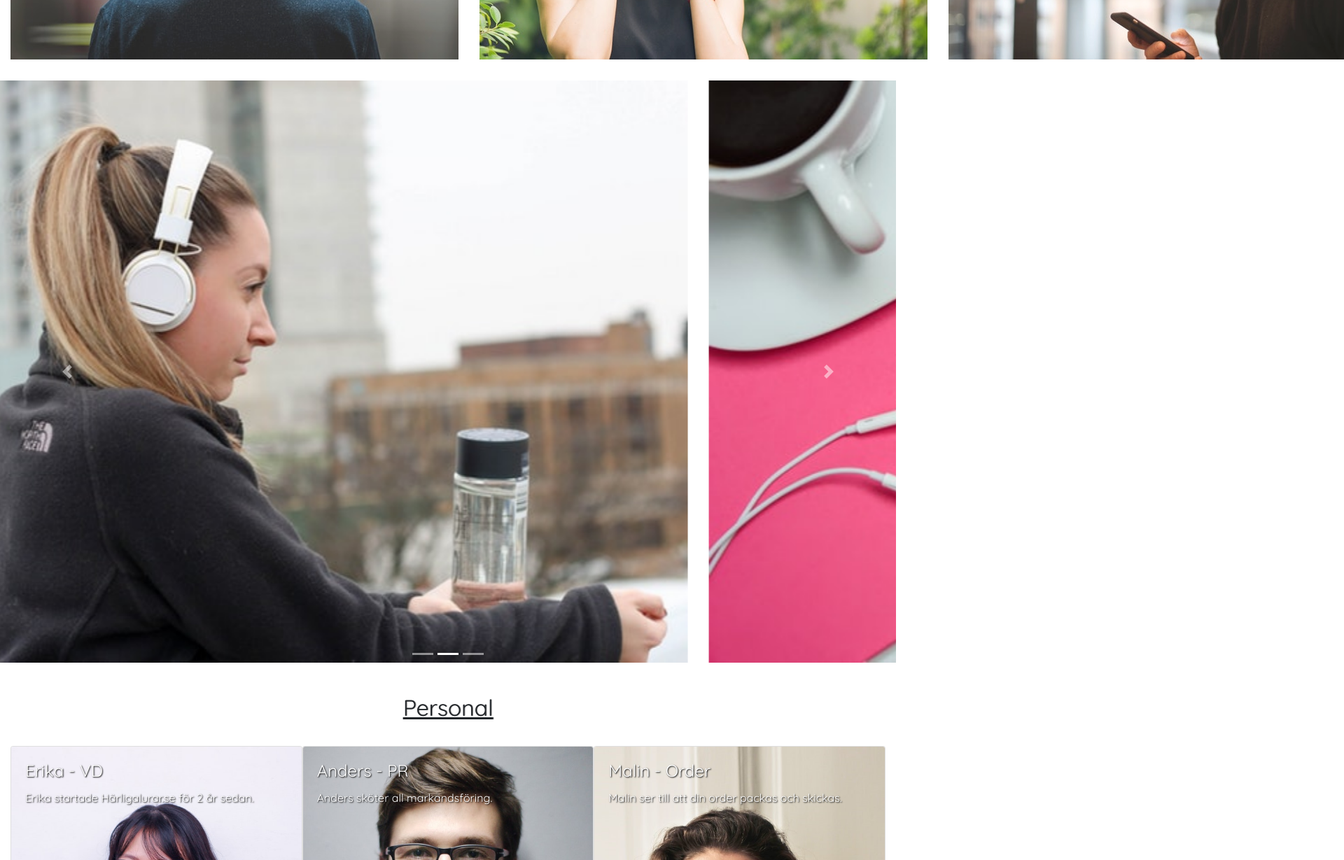
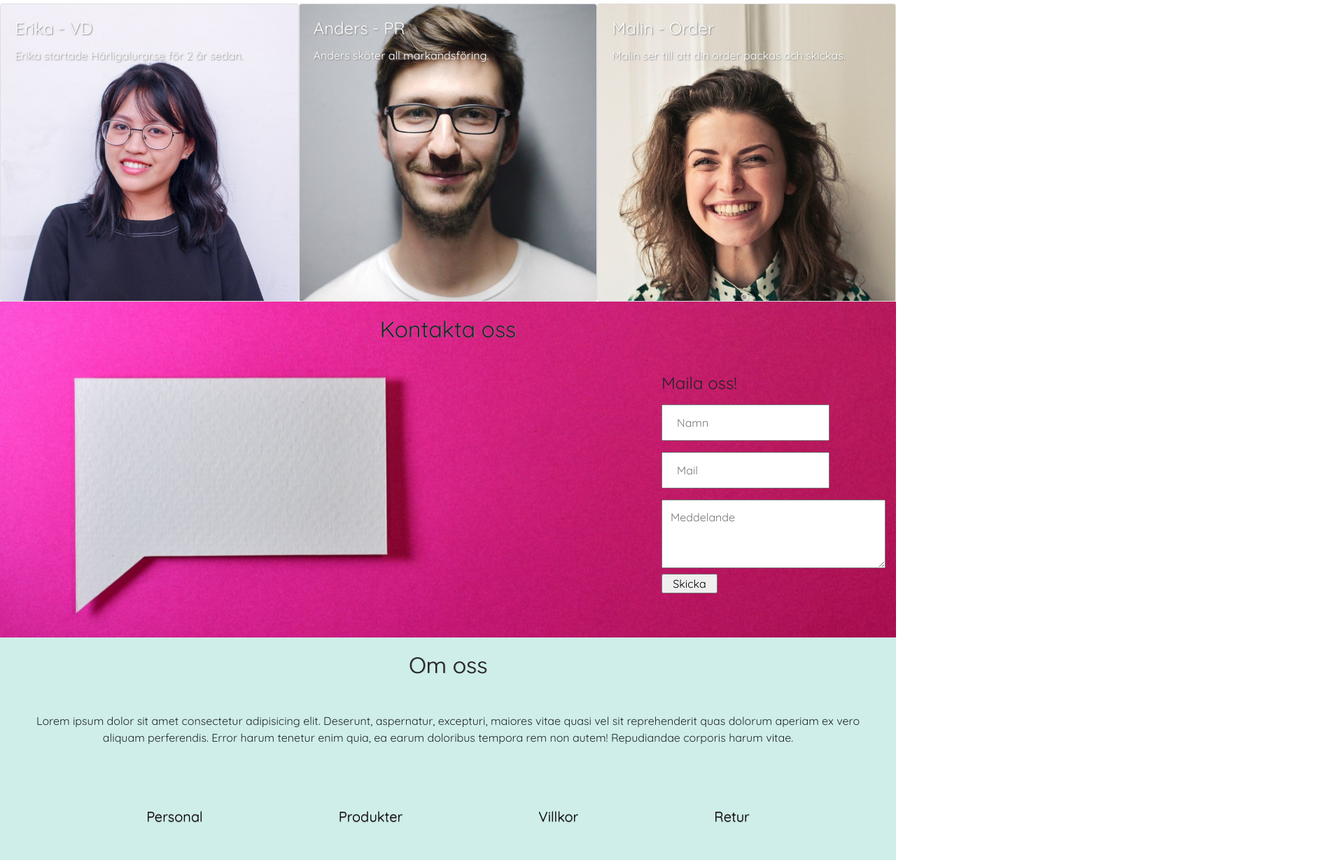
Before and after one commit to fannysundlof/frontend, a plain HTML site: page index2.html in a window 1280 px wide. Shown: the part 1240-2469 px from the top of the page at 70% size, 1920 px wide, since content can reach past the window. Drawn offline with nearby package versions, Linux system fonts and the light colour scheme.

Commit message:
inlaming

```diff
--- a/index2.html
+++ b/index2.html
@@ -23,9 +23,14 @@
       rel="stylesheet"
     />
   </head>
-  <!-- Meny + logga-->
+  <!-- Inlämnings uppgift i HTML/CSS av Fanny Sundlöf Bäckström
+  Jag har gjort en webbshop för hörlurar som heter "HärligaLurar.se."
+  Jag har delat upp sidan i 5 sektioner.
+  Den första är sektionen "Meny + Logga". Här finns min responsiva top meny som blir en hamburgermeny vid width 750px.
+-->
+  <!-- Meny + Logga-->
   <body>
-    <header class="header" id="top" >
+    <header class="header" id="top">
       <nav id="navbar" class="navbar navbar-expand-md navbar-light">
         <button
           class="navbar-toggler"
@@ -39,13 +44,15 @@
           <span class="navbar-toggler-icon"></span>
         </button>
         <a class="navbar-brand" href="#top">
-          <img class="logo" src="bilder/icon.jpg" alt="logo" style="width:40px;"/></a>
+          <img class="logo" src="bilder/icon.jpg" alt="logo" style="width:40px;"
+        /></a>
         <a class="navbar-brand" href="index2.html">HÄRLIGALURAR.SE</a>
         <div class="collapse navbar-collapse" id="navbarTogglerDemo02">
           <ul class="navbar-nav mr-auto mt-2 mt-md-0">
             <li class="nav-item active">
               <a class="nav-link" href="#produkter"
-                >Produkter<span class="sr-only">(current)</span></a>
+                >Produkter<span class="sr-only">(current)</span></a
+              >
             </li>
             <li class="nav-item">
               <a class="nav-link" href="#personal">Personal</a>
@@ -58,141 +65,99 @@
       </nav>
     </header>
 
-
     <!-- Tjänster-->
     <div id="produkter">
-      <div class="headingh2">
       <h2>Produkter</h2>
-      </div>
-
       <div class="produkter">
         <img class="probild" src="bilder/headphones1.jpg" alt="Hörlurar" />
         <img class="probild" src="bilder/headphones2.jpg" alt="Hörlurar" />
         <img class="probild" src="bilder/headphones3.jpg" alt="Hörlurar" />
       </div>
-
-      <div id="demo" class="carousel slide" data-ride="carousel">
-        <ul class="carousel-indicators">
-          <li data-target="#demo" data-slide-to="0" class="active"></li>
-          <li data-target="#demo" data-slide-to="1"></li>
-          <li data-target="#demo" data-slide-to="2"></li>
-        </ul>
-        <div class="carousel-inner">
-          <div class="carousel-item active">
-            <img
-              src="bilder/headphones4.jpg"
-              alt="Hörlurar"
-              width="1100"
-              height="500"
-            />
-          </div>
-          <div class="carousel-item">
-            <img
-              src="bilder/headphones5.jpg"
-              alt="Hörlurar"
-              width="1100"
-              height="500"
-            />
-          </div>
-          <div class="carousel-item">
-            <img
-              src="bilder/headphones6.jpg"
-              alt="Hörlurar"
-              width="1100"
-              height="500"
-            />
-          </div>
-        </div>
-        <a class="carousel-control-prev" href="#demo" data-slide="prev">
-          <span class="carousel-control-prev-icon"></span>
-        </a>
-        <a class="carousel-control-next" href="#demo" data-slide="next">
-          <span class="carousel-control-next-icon"></span>
-        </a>
-      </div>
     </div>
 
     <!-- Personal-->
-    <div id="personal" class="headingh2">
+    <div id="personal">
       <h2>Personal</h2>
-    </div>
       <div class="persinfo">
-      <div class="card" style="width:500px">
+        <div class="card">
           <img class="card-img-top" src="bilder/Erika.jpg" alt="Erika" />
           <div class="card-img-overlay">
             <h4 class="card-title">Erika - VD</h4>
-          <p class="card-text">Erika startade Härligalurar.se för 2 år sedan.</p>
+            <p class="card-text">
+              Erika startade Härligalurar.se för 2 år sedan.
+            </p>
           </div>
         </div>
-      <div class="card" style="width:500px">
+        <div class="card">
           <img class="card-img-top" src="bilder/Anders.jpg" alt="Anders" />
           <div class="card-img-overlay">
             <h4 class="card-title">Anders - PR</h4>
             <p class="card-text">Anders sköter all markandsföring.</p>
           </div>
         </div>
-      <div class="card" style="width:500px">
+        <div class="card">
           <img class="card-img-top" src="bilder/Malin.jpg" alt="Malin" />
           <div class="card-img-overlay">
             <h4 class="card-title">Malin - Order</h4>
-          <p class="card-text">Malin ser till att din order packas och skickas.</p>
+            <p class="card-text">
+              Malin ser till att din order packas och skickas.
+            </p>
+          </div>
         </div>
       </div>
     </div>
 
     <!-- Kontakta oss-->
 
-    <div id="kontakt" class="headingh2">
+    <div id="kontakt">
       <h2>Kontakta oss</h2>
-    </div>
-
       <div class="grid">
-    <div class="kontakt">
-      <div class="kontext">
-        <h4>Maila oss</h4>
-        <p>
-          Lorem ipsum dolor sit amet consectetur, adipisicing elit. Magnam quis
-          aspernatur odit libero molestiae consequatur ullam harum eum molestias
-          expedita, dicta maxime numquam eos corrupti repudiandae quo ex
-          distinctio natus!
-        </p>
-      </div>
-    </div>
         <form action="">
+          <h4>Maila oss!</h4>
           <input type="text" placeholder="Namn" />
           <input type="email" placeholder="Mail" />
-      <textarea name="Meddelande" id="med" cols="3" rows="3"></textarea>
+          <textarea
+            name="Meddelande"
+            id="med"
+            cols="3"
+            rows="3"
+            placeholder="Meddelande"
+          ></textarea>
           <input type="button" value="Skicka" />
         </form>
+      </div>
     </div>
 
     <!-- Om oss + footer m. adress, sociala media, copyright-->
 
     <footer class="footer">
-      <div class="h3">
-        <h3>Om oss</h3>
-      </div>
+      <div>
+        <h2>Om oss</h2>
         <div class="omoss">
           <p class="text">
-            Lorem ipsum dolor sit amet consectetur adipisicing elit. Deserunt, aspernatur, excepturi, maiores vitae quasi vel sit reprehenderit quas dolorum aperiam ex vero aliquam perferendis. Error harum tenetur enim quia, ea earum doloribus tempora rem non autem! Repudiandae corporis harum vitae.
+            Lorem ipsum dolor sit amet consectetur adipisicing elit. Deserunt,
+            aspernatur, excepturi, maiores vitae quasi vel sit reprehenderit
+            quas dolorum aperiam ex vero aliquam perferendis. Error harum
+            tenetur enim quia, ea earum doloribus tempora rem non autem!
+            Repudiandae corporis harum vitae.
           </p>
-          <img class="bild" src="bilder/clock.jpg" alt="">
           <ul class="meny">
-      <li><a href="#personal">Personal</a> </li>
+            <li><a href="#personal">Personal</a></li>
             <li><a href="#produkter">Produkter</a></li>
             <li><a href="#">Villkor</a></li>
             <li><a href="#">Retur</a></li>
           </ul>
           <ul class="socialmedia">
             <li><i class="fab fa-facebook-square fa-2x"></i></li>
+            <li><i class="fab fa-twitter-square fa-2x"></i></li>
             <li><i class="fab fa-instagram fa-2x"></i></li>
-      <li><i class="fab fa-twitter-square fa-2x"></i></li>
             <li><i class="fas fa-hashtag fa-1x"></i>Härligalurar</li>
           </ul>
+          <p class="adress">
+            Härligalurar.se Tulegatan 41 113 53 Stockholm
+          </p>
         </div>
-  <span class="copyright">
-    <p> <i class="far fa-copyright fa-2x"></i> 2019</p>
-  </span>
+      </div>
     </footer>
   </body>
 </html>
--- a/style2.css
+++ b/style2.css
@@ -1,90 +1,88 @@
-*, *::before,
+*,
+*::before,
 *::after {
   box-sizing: border-box;
   margin: 0;
   padding: 0;
   text-decoration: none;
   list-style: none;
-
-
 }
 html {
   scroll-behavior: smooth;
 }
-body{
-    font-family: 'Quicksand', sans-serif;
+body {
+  font-family: "Quicksand", sans-serif;
+
 }
-.mellanrum{
-    height: 20px;
-}
-.header{
+.header {
   height: 100vh;
   background: url(bilder/pinkturq.jpg);
   background-size: cover;
   background-position: center center;
   background-repeat: no-repeat;
-    background-color: pink;
-}
-@media only screen and (max-width: 767px){
-    /*background: fixa bilden
-    ta bort headingstyle, endast logo*/
-
+  background-color: #cfeee9;
+  box-shadow: 0 4px 15px rgba(0, 0, 0, 0.3);
 }
 #navbar {
   background: #cfeee9;
-    box-shadow: 0 4px 15px 0px rgba(0,0,0,0.3);
-
+  box-shadow: 0 4px 15px rgba(0, 0, 0, 0.3);
 }
 .logo {
   border-radius: 50%;
-    box-shadow: 0 5px 10px 0 rgba(0,0,0,0.3), 0 6px 15px 0 rgba(0,0,0,0.19);
+  box-shadow: 0 5px 10px 0 rgba(0, 0, 0, 0.3), 0 6px 15px 0 rgba(0, 0, 0, 0.19);
 }
-.headingh2 {
+h2 {
   display: flex;
   flex-direction: row;
   justify-content: center;
   align-items: center;
-    margin: 10px 0 0 0;
-    padding: 20px 0 7px 0;
-    text-decoration-line: underline;
+  padding: 20px;
   text-shadow: 1px 0 0.2px grey;
+}
+#produkter {
+background-color: pink;
+box-shadow: 0 4px 15px rgba(0, 0, 0, 0.3);
 
 }
 .produkter {
   display: flex;
   flex-direction: row;
+  justify-content: space-evenly;
+
 }
 .probild {
-    border: 15px solid white;
-    justify-content: space-around;
+    width: 20rem;
+    height: 13rem;
     opacity: 0.9;
+    margin-bottom: 4rem;
+    box-shadow: 0 4px 5px rgba(0, 0, 0, 0.3);
 }
 .probild:hover {
-    opacity: 1.0;
-}
-.carousel-inner img {
-    width: 100%;
-    height: 100%;
-    padding: 15px;
+  opacity: 1;
 }
 .persinfo {
   display: flex;
   flex-direction: row;
-    margin: 20px 15px 20px 15px;
+
+}
+.card-title,
+.card-text {
   color: white;
-}
-.card-title, .card-text {
-    color: white;
-    text-shadow: 1px 1px 2px black;
+  text-shadow: 1px 1px 2px gray;
 }
 .grid {
-    display: grid;
-    grid-template-columns: 60% 40%;
-    margin: 20px 15px 0 15px;
+  display: flex;
+  flex-direction: row;
+  justify-content: flex-end;
 }
-.kontext {
-    padding: 20px;
-    text-align: justify;
+  #kontakt {
+  height: 60vh;
+  background: url(bilder/blank-space.jpg);
+  background-size: cover;
+  background-position: center center;
+  background-repeat: no-repeat;
+  background-color: #cfeee9;
+
 }
 form {
   display: flex;
@@ -93,66 +91,79 @@ form {
 
 }
 input[type="text"] {
-    width: 300px;
+  width: 15rem;
   padding: 12px 20px;
   margin: 8px 0;
+
 }
 input[type="email"] {
-    width: 300px;
+  width: 15rem;
   padding: 12px 20px;
   margin: 8px 0;
 }
 input[type="button"] {
-    width: 200px;
+  width: 5rem;
 }
 #med {
-    max-width: 400px;
+  width: 20rem;
+  padding: 12px;
+  margin: 8px 0;
 }
-
 .footer {
   width: 100%;
-    background: lightgray;
-}
-.h3 {
-    padding: 15px 0 0 35px;
+  background-color: #cfeee9;
+
 }
 .omoss {
   display: grid;
-    grid-template-columns: auto auto;
-    grid-template-rows: auto auto;
+  grid-template-rows: auto auto auto;
   margin: 0 15px 0 15px;
 }
-
-.text{
+.text {
   padding: 20px;
-    text-align: justify;
-
-}
-.bild {
-    width: 100%;
-    max-width: 440px;
-    max-height: 220px;
-    padding: 15px;
+  text-align: center;
 }
 .meny {
-    font-size: 15px;
-    text-align: center;
-
+  display: flex;
+  flex-direction: row;
+  justify-content: space-evenly;
+  font-size: 20px;
+  margin: 50px 0 50px 0;
+  text-shadow: 0px 1px 0.8px grey;
 }
 a {
-    text-decoration: none;
   color: black;
-
 }
 .socialmedia {
   display: flex;
   flex-direction: row;
-    justify-content: space-between;
-    align-items: center;
-
+  justify-content: center;
 }
 .copyright {
   text-align: center;
   background: lightgray;
   padding: 15px;
 }
+.socialmedia li {
+  padding: 10px;
+}
+.adress {
+  text-align: center;
+}
+@media screen and (max-width: 1030px){
+  .produkter {
+      display: flex;
+      flex-direction: column;
+      align-items: center;
+    }
+    .persinfo {
+      display: flex;
+      flex-direction: column;
+      align-items: space-evenly;
+
+    }
+    .probild {
+      width: 20rem;
+      height: 13rem;
+      margin: 1rem;
+  }
```
Lines whose indentation alone changed are shown as unchanged.
